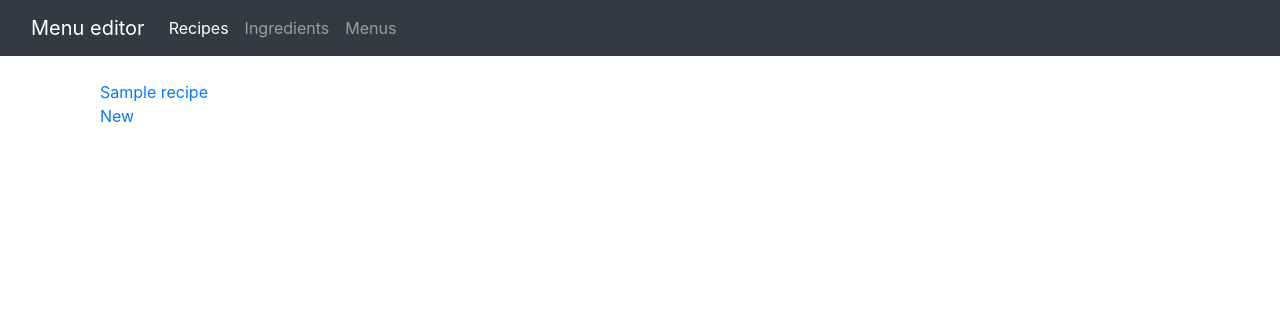
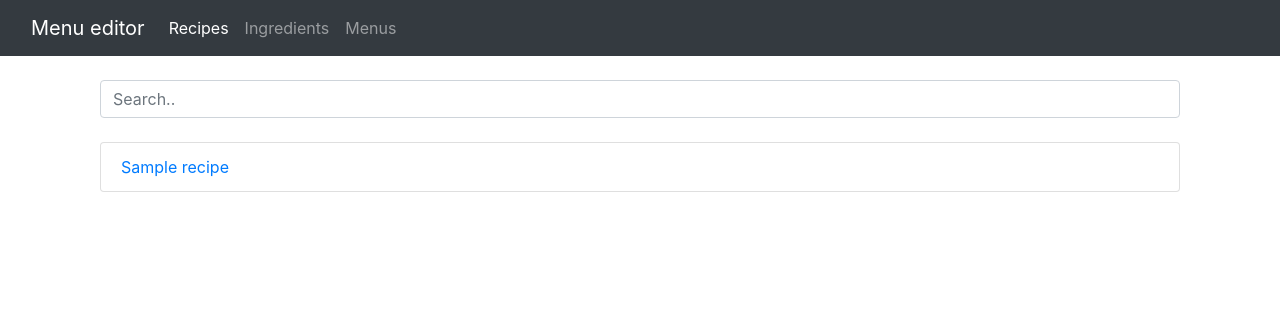
Before and after one commit to julietKiloRomeo/menu-editor, a FastAPI app: template templates/recipe_list.html in a window 1280 px wide. Shown: the top 316 px of the page. Run offline with FastAPI, Linux system fonts and the light colour scheme; the template is opened without the code that fills it: most values are stand-ins (such as "Sample title", 1, 10 or a date in 2020); some libraries are stand-ins or nearby versions.

Commit message:
add filter for recipe list

```diff
--- /dev/null
+++ b/static/recipe_list.js
@@ -0,0 +1,27 @@
+$(document).ready(function () {
+
+
+    $(".add-new").click(function(){
+        console.log("redirect...")
+        window.location.href="/recipe/-1";
+    });
+
+  const recipe_matches = function(recipe, query){
+      let str_matches = name => name.toLowerCase().indexOf(query) > -1
+
+      name_matches = str_matches(recipe.name);
+      ingredient_matches = recipe.ingredients.map(l => l.ingredient).some(str_matches);
+
+      return name_matches || ingredient_matches
+  }
+
+  $("#myInput").on("keyup", function() {
+    var value = $(this).val().toLowerCase();
+    $("#recipe-list li").filter(
+        function(i, e) {
+            var is_match = recipe_matches(recipes[i], value);
+            $(this).toggle(is_match);
+        }
+    );
+  });
+});
--- a/templates/recipe_list.html
+++ b/templates/recipe_list.html
@@ -1,15 +1,29 @@
 {% extends "layout.html" %}
 {% set active_page = "recipes" %}
 
+{% block javascript %}
+    <script>
+        const recipes = {{recipes|safe}};
+    </script>
+    <script src="{{ url_for('static', path='/recipe_list.js') }}"></script>
+{% endblock %}
+
+
 {% block content %}
 
-{%for recipe in recipes%}
-    <div class="col">
-        <a href="/recipe/{{recipe.doc_id}}">{{recipe.name }}</a>
-    </div>
-{%endfor%}
-    <div class="col">
-        <a href="/recipe/-1">New</h1> </a>
-    </div>
+
+<div class="container">
+  <input class="form-control" id="myInput" type="text" placeholder="Search..">
+  <br>
+  <ul class="list-group" id="recipe-list">
+        {%for recipe in recipes%}
+            <li class="list-group-item">
+                <a href="/recipe/{{recipe.doc_id}}">{{recipe.name }}</a>
+            </li>
+        {%endfor%}
+  </ul>
+</div>
+
+
 
 {% endblock %}
```
